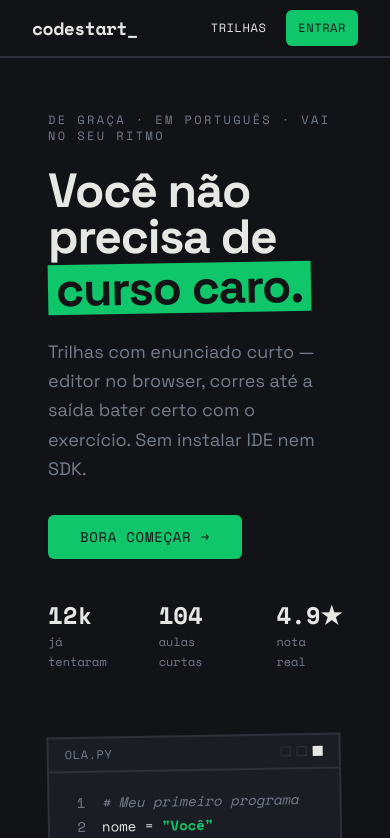
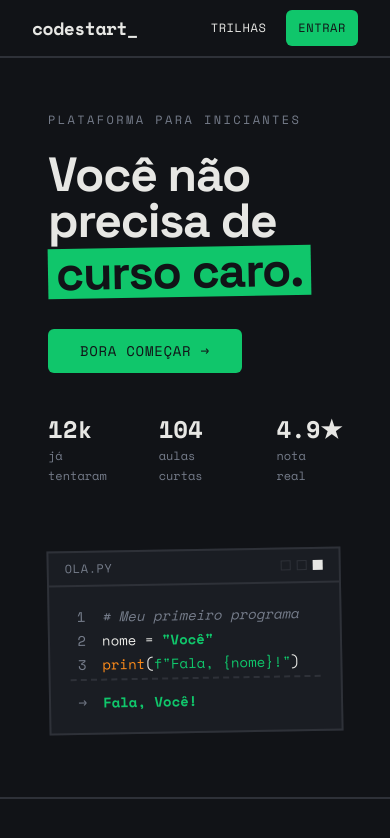
Before and after one commit to Costanza22/code-buddy-76, a React (Vite) app: page / in a window 390 px wide. Shown: the top 838 px of the page. Built offline with nearby package versions, Linux system fonts and the light colour scheme; no server answers; the HTML template or start-up script is replaced by a standard one.

Commit message:
copy(hero): sÃ³ Plataforma para iniciantes, remove bloco extra
Made-with: Cursor

```diff
--- a/src/pages/Index.tsx
+++ b/src/pages/Index.tsx
@@ -26,16 +26,13 @@ export default function Index() {
           <div className="grid lg:grid-cols-[1.2fr_1fr] gap-16 items-start">
             <div>
               <p className="font-mono text-xs uppercase tracking-[0.2em] text-muted-foreground mb-6">
-                De graça · Em português · Vai no seu ritmo
+                Plataforma para iniciantes
               </p>
-              <h1 className="text-5xl md:text-7xl font-bold leading-[0.95] tracking-tight mb-6">
+              <h1 className="text-5xl md:text-7xl font-bold leading-[0.95] tracking-tight mb-8">
                 Você não<br />
                 precisa de<br />
                 <span className="highlight-box -rotate-1 inline-block mt-1">curso caro.</span>
               </h1>
-              <p className="text-lg text-muted-foreground max-w-md mb-8 leading-relaxed">
-                Trilhas com enunciado curto — editor no browser, corres até a saída bater certo com o exercício. Sem instalar IDE nem SDK.
-              </p>
               <div className="flex flex-wrap gap-3">
                 <Link to="/trilha/python">
                   <Button size="lg" className="font-mono uppercase tracking-wider text-sm">
```
